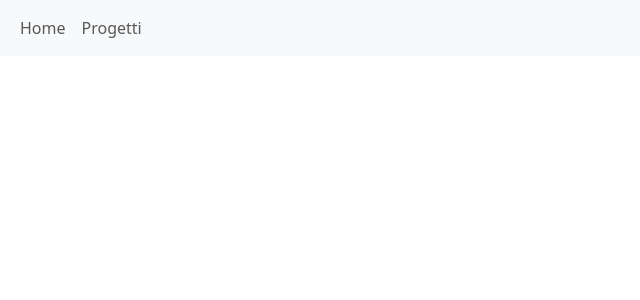
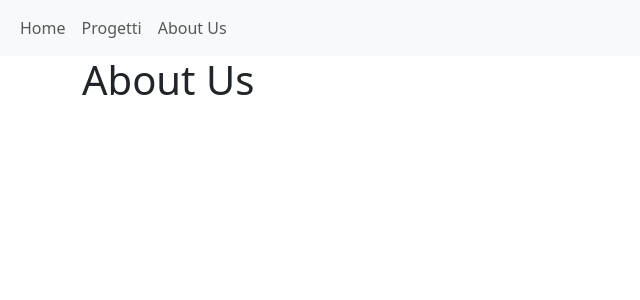
Before and after one commit to yleniapregnolato/vite-boolfolio, a Vue app: page /About in a window 1280 px wide. Before the commit this address had no page. Shown: the top 300 px of the page, without its empty margins (0-640 px from the left). Built offline with nearby package versions, Linux system fonts and the light colour scheme.

Commit message:
add: About us page with router-link

```diff
--- a/src/components/AppHeader.vue
+++ b/src/components/AppHeader.vue
@@ -13,6 +13,7 @@ export default {};
       <div class="navbar-nav">
         <router-link :to="{ name: 'home' }" class="nav-link" aria-current="page" href="#">Home</router-link>
         <router-link :to="{ name: 'projects' }" class="nav-link" aria-current="page" href="#">Progetti</router-link>
+        <router-link :to="{ name: 'about' }" class="nav-link" aria-current="page" href="#">About Us</router-link>
       </div>
     </div>
   </div>
--- /dev/null
+++ b/src/pages/AboutPage.vue
@@ -0,0 +1,14 @@
+<script>
+export default {
+
+}
+</script>
+
+<template>
+    <div class="container">
+        <h1>About Us</h1>
+    </div>
+</template>
+
+<style lang="scss" scoped>
+</style>
--- a/src/router.js
+++ b/src/router.js
@@ -1,6 +1,7 @@
 import { createRouter, createWebHistory } from 'vue-router';
 import HomePage from './pages/HomePage.vue';
 import ProjectsPage from './pages/ProjectsPage.vue';
+import AboutPage from './pages/AboutPage.vue';
 
 
 const router = createRouter({
@@ -15,6 +16,11 @@ const router = createRouter({
             path: "/projects",
             name: "projects",
             component: ProjectsPage,
+        },
+        {
+            path: "/About",
+            name: "about",
+            component: AboutPage,
         }
 
     ],
```
